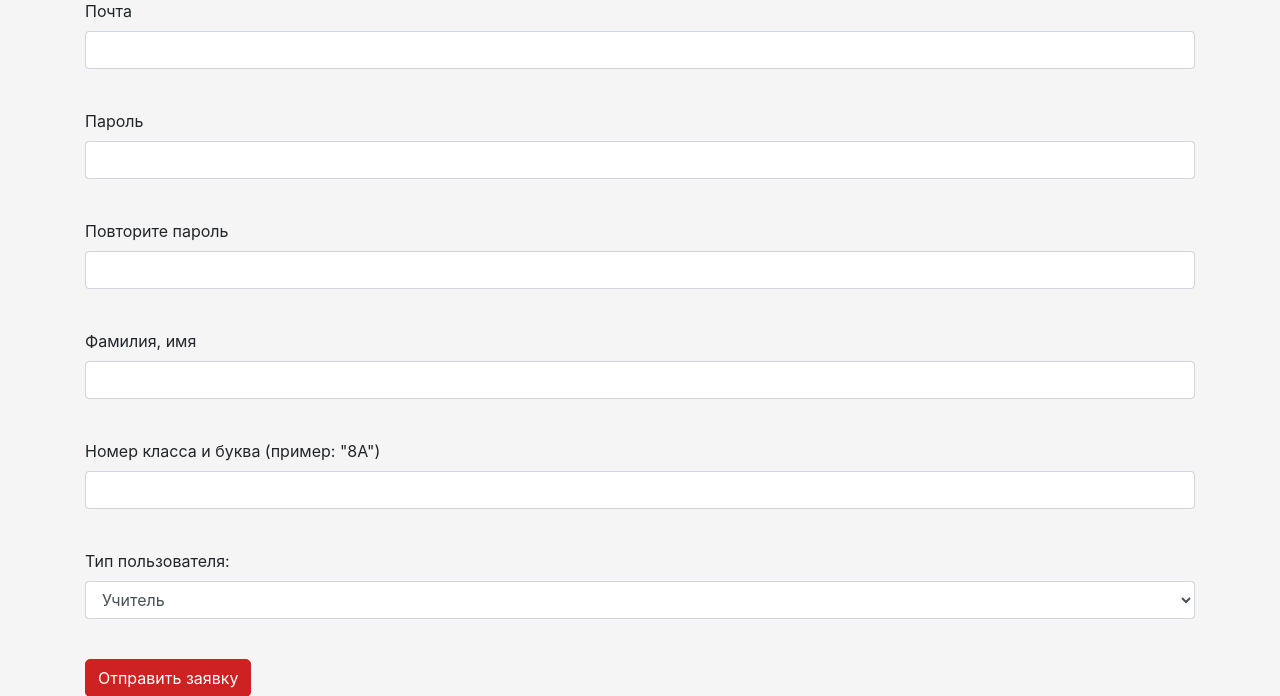
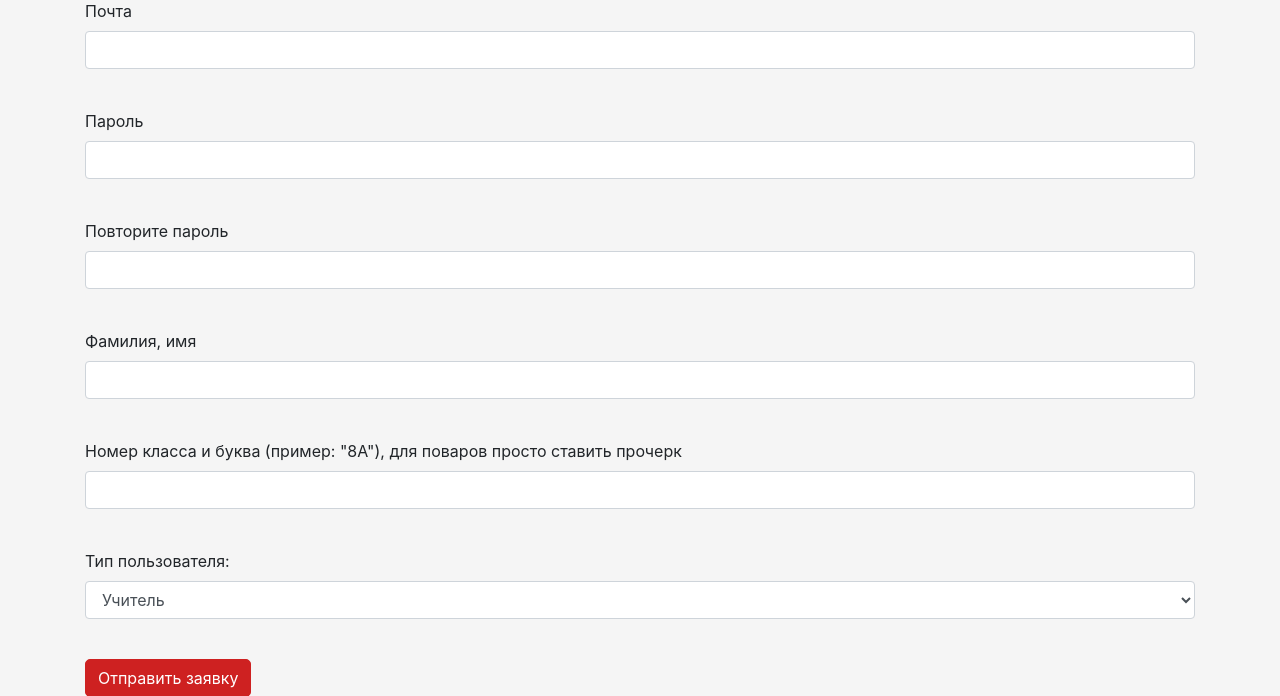
Before and after one commit to mirrroxx/site, a Flask app: page /register in a window 1280 px wide. Shown: the part 97-793 px from the top of the page. Run offline with Flask 3, Linux system fonts and the light colour scheme; some libraries are stand-ins or nearby versions.

Commit message:
добавил кнопку для админа

```diff
--- a/forms/user.py
+++ b/forms/user.py
@@ -11,7 +11,7 @@ class RegisterForm(FlaskForm):
     password = PasswordField('Пароль', validators=[DataRequired()])
     password_again = PasswordField('Повторите пароль', validators=[DataRequired()])
     name = StringField('Фамилия, имя', validators=[DataRequired()])
-    grade = StringField('Номер класса и буква (пример: "8A")', validators=[DataRequired()])
+    grade = StringField('Номер класса и буква (пример: "8A"), для поваров просто ставить прочерк', validators=[DataRequired()])
     role = SelectField('Тип пользователя:', choices=[('teacher', 'Учитель'), ('student', 'Ученик'), ('cook', 'Повар')], validators=[DataRequired()])
     submit = SubmitField('Отправить заявку')
 
--- a/templates/main.html
+++ b/templates/main.html
@@ -115,6 +115,9 @@
                      class="d-inline-block align-text-top">
                 <strong class="page-name">Вкусные перемены</strong>
             </a>
+            {% if current_user.role == 'admin' %}
+            <a href="add_new_user" class="btn btn-primary my-2">Заявки</a>
+            {% endif %}
             <a href="profile" class="btn btn-outline-light">Профиль</a>
         </div>
     </div>
```
Also changed, not shown: db/main.db.
